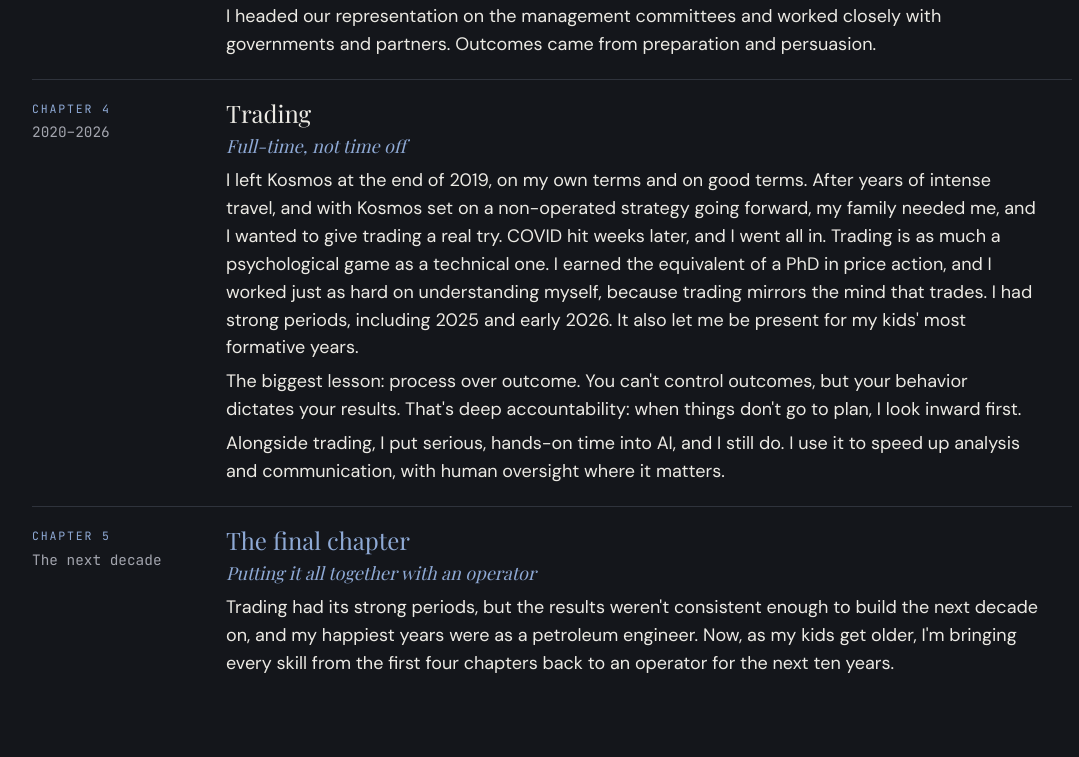
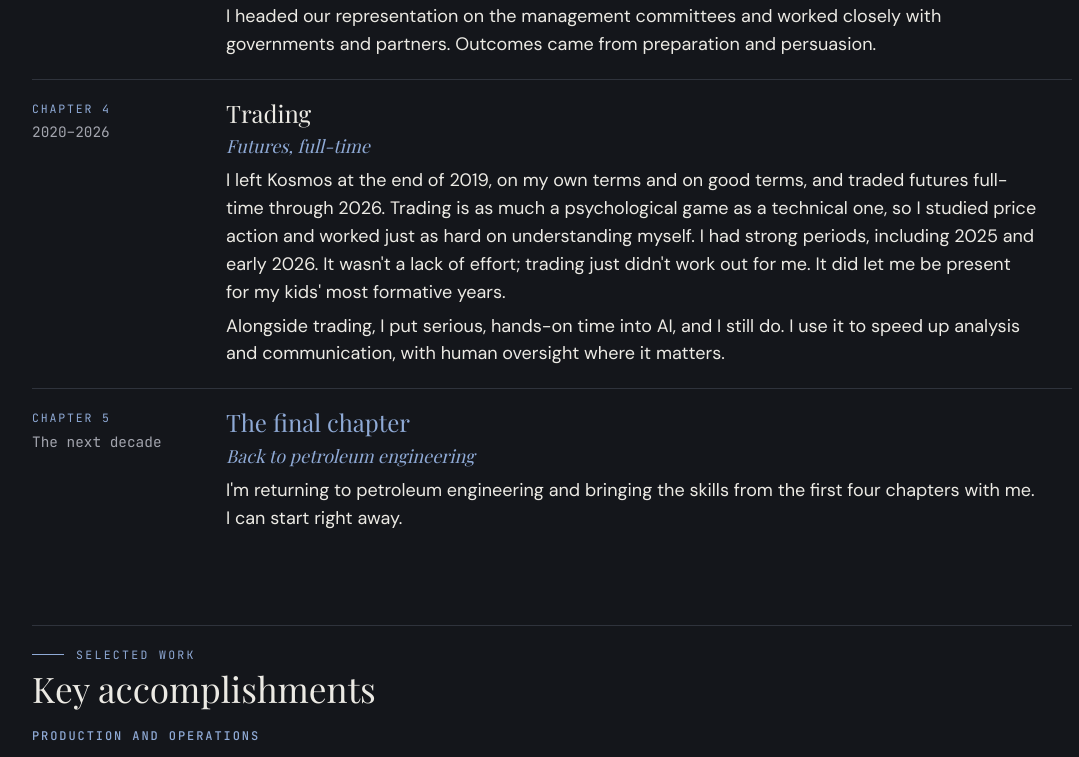
Before and after one commit to petro2458-wq/david-collier, a website: page index.html in a window 1280 px wide. Shown: the part 2390-3147 px from the top of the page, without its empty margins (88-1167 px from the left). Drawn offline with nearby package versions, Linux system fonts and the light colour scheme; a web font is replaced by a local one.

Commit message:
Site: simplify Trading and final chapters (facts-only, no rehearsed phrasing)
Co-Authored-By: Claude Sonnet 5.5 <noreply@anthropic.com>
Claude-Session: https://claude.ai/code/session_01KPnUGoJ1Zeg16rejqVJkGd

```diff
--- a/index.html
+++ b/index.html
@@ -291,11 +291,11 @@ sync();b.addEventListener('click',function(){var d=r.dataset.theme!=='dark';if(d
       </li>
       <li class="chapter trade">
         <div class="ch-meta"><span class="ch-num">Chapter 4</span><span class="ch-years">2020–2026</span></div>
-        <div class="ch-body"><h3>Trading</h3><div class="ch-sub">Full-time, not time off</div><p>I left Kosmos at the end of 2019, on my own terms and on good terms. After years of intense travel, and with Kosmos set on a non-operated strategy going forward, my family needed me, and I wanted to give trading a real try. COVID hit weeks later, and I went all in. Trading is as much a psychological game as a technical one. I earned the equivalent of a PhD in price action, and I worked just as hard on understanding myself, because trading mirrors the mind that trades. I had strong periods, including 2025 and early 2026. It also let me be present for my kids' most formative years.</p><p>The biggest lesson: process over outcome. You can't control outcomes, but your behavior dictates your results. That's deep accountability: when things don't go to plan, I look inward first.</p><p>Alongside trading, I put serious, hands-on time into AI, and I still do. I use it to speed up analysis and communication, with human oversight where it matters.</p></div>
+        <div class="ch-body"><h3>Trading</h3><div class="ch-sub">Futures, full-time</div><p>I left Kosmos at the end of 2019, on my own terms and on good terms, and traded futures full-time through 2026. Trading is as much a psychological game as a technical one, so I studied price action and worked just as hard on understanding myself. I had strong periods, including 2025 and early 2026. It wasn't a lack of effort; trading just didn't work out for me. It did let me be present for my kids' most formative years.</p><p>Alongside trading, I put serious, hands-on time into AI, and I still do. I use it to speed up analysis and communication, with human oversight where it matters.</p></div>
       </li>
       <li class="chapter final">
         <div class="ch-meta"><span class="ch-num">Chapter 5</span><span class="ch-years">The next decade</span></div>
-        <div class="ch-body"><h3>The final chapter</h3><div class="ch-sub">Putting it all together with an operator</div><p>Trading had its strong periods, but the results weren't consistent enough to build the next decade on, and my happiest years were as a petroleum engineer. Now, as my kids get older, I'm bringing every skill from the first four chapters back to an operator for the next ten years.</p></div>
+        <div class="ch-body"><h3>The final chapter</h3><div class="ch-sub">Back to petroleum engineering</div><p>I'm returning to petroleum engineering and bringing the skills from the first four chapters with me. I can start right away.</p></div>
       </li>
     </ol>
   </section>
```
